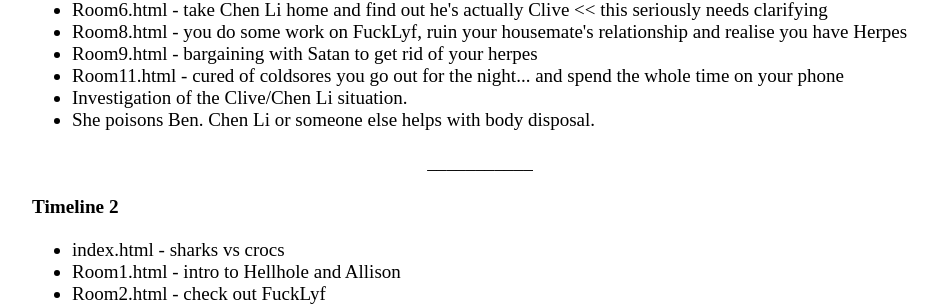
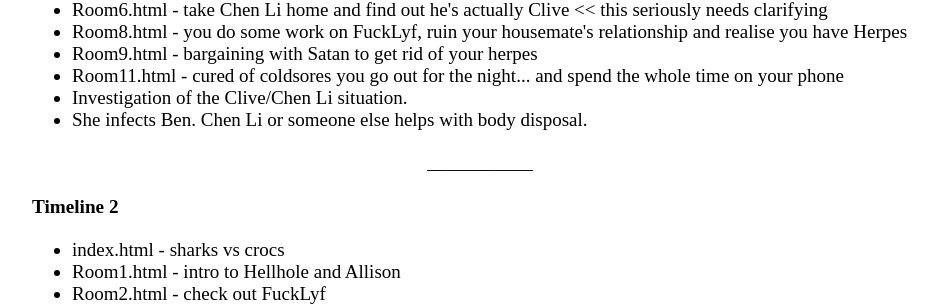
Before and after one commit to Pinelife/pinelife.github.io, a Jekyll site: the page Hellhole/map.html, which Jekyll copies as it is, in a window 1280 px wide. Shown: the part 471-777 px from the top of the page, without its empty margins (160-1098 px from the left). Built offline with Jekyll 4.4.1, drawn with Linux system fonts in a browser that asks for light colours.

Commit message:
Update map.html

```diff
--- a/Hellhole/map.html
+++ b/Hellhole/map.html
@@ -52,7 +52,7 @@
 				<li>Room9.html - bargaining with Satan to get rid of your herpes</li>
 				<li>Room11.html - cured of coldsores you go out for the night... and spend the whole time on your phone</li>
 				<li>Investigation of the Clive/Chen Li situation.</li>
-				<li>She poisons Ben. Chen Li or someone else helps with body disposal.</li>
+				<li>She infects Ben. Chen Li or someone else helps with body disposal.</li>
 			</ul>
 			</p>
 
```
